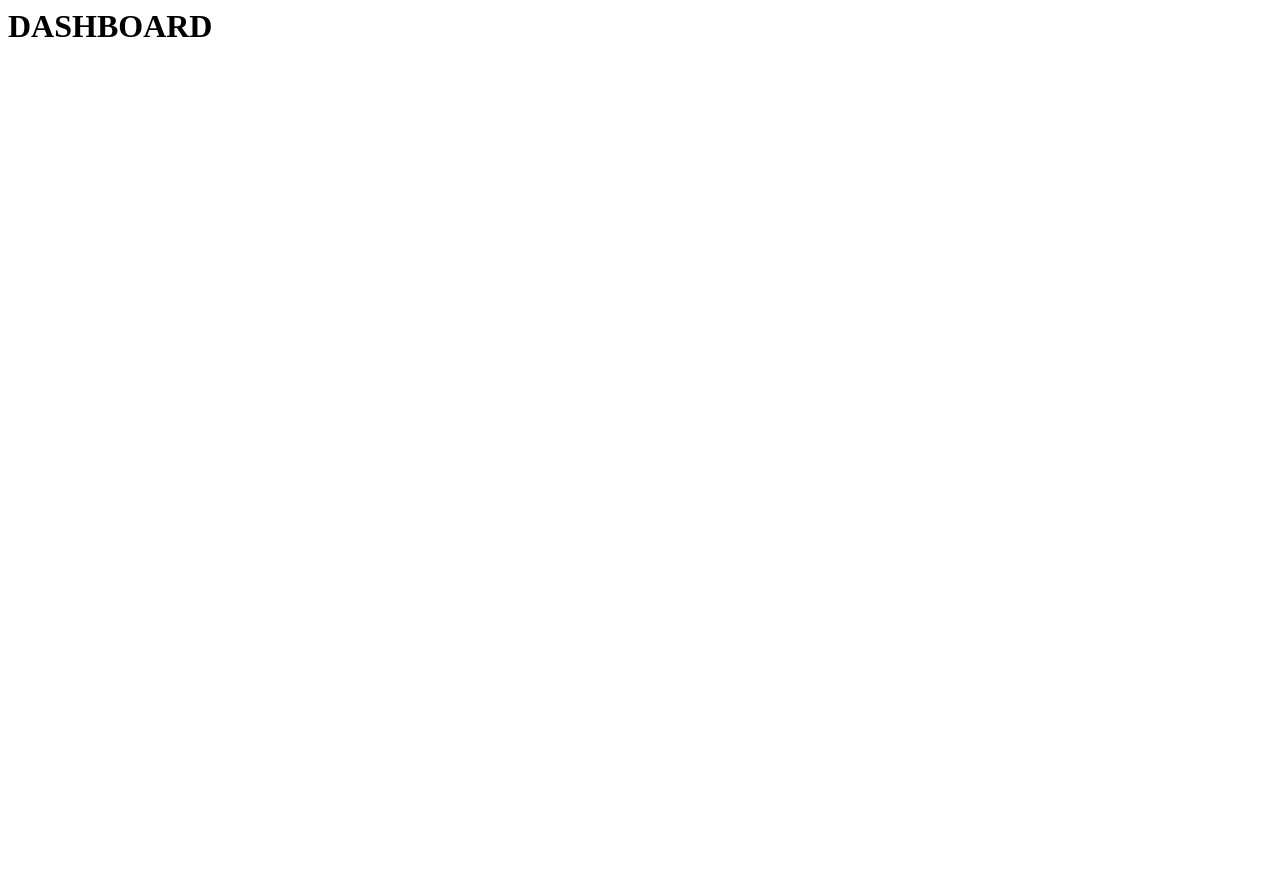
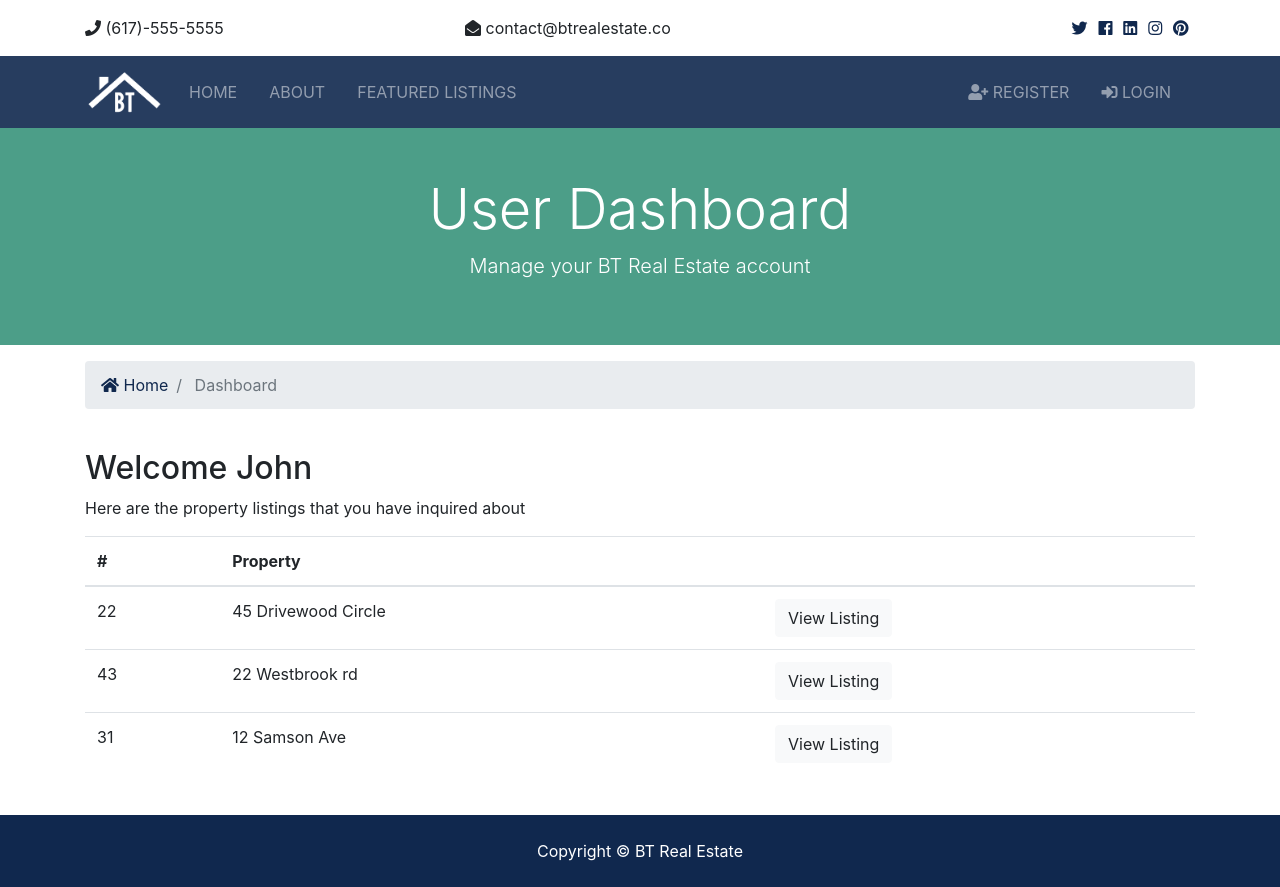
Before and after one commit to indayush/btre, a Django app: page /accounts/dashboard in a window 1280 px wide. Before the commit the page is almost empty. Before the commit the page ends 37 px from the top, so only its background shows below. Run offline with Django 3.2, Linux system fonts and the light colour scheme; some libraries are stand-ins or nearby versions.

Commit message:
Logout Functionality and Dashboard Page with static datda created. navbar with Dynamic data created

```diff
--- a/accounts/views.py
+++ b/accounts/views.py
@@ -82,7 +82,11 @@ def login(request):
         return render(request, 'accounts/login.html')
 
 def logout(request):
-    return redirect('index')
+
+    if request.method == 'POST':
+        auth.logout(request)
+        messages.success(request, 'You have logged out')
+        return redirect('index')
 
 def dashboard(request):
     return render(request, 'accounts/dashboard.html')
--- a/templates/accounts/dashboard.html
+++ b/templates/accounts/dashboard.html
@@ -1 +1,76 @@
-<h1>DASHBOARD</h1>
+{% extends 'base.html' %}
+
+{% block content %}
+  <section id="showcase-inner" class="py-5 text-white">
+    <div class="container">
+      <div class="row text-center">
+        <div class="col-md-12">
+          <h1 class="display-4">User Dashboard</h1>
+          <p class="lead">Manage your BT Real Estate account</p>
+        </div>
+      </div>
+    </div>
+  </section>
+
+  <!-- Breadcrumb -->
+  <section id="bc" class="mt-3">
+    <div class="container">
+      <nav aria-label="breadcrumb">
+        <ol class="breadcrumb">
+          <li class="breadcrumb-item">
+            <a href="{% url 'index' %}">
+              <i class="fas fa-home"></i> Home</a>
+          </li>
+          <li class="breadcrumb-item active"> Dashboard</li>
+        </ol>
+      </nav>
+    </div>
+  </section>
+
+    <!--Alerts-->
+    {% include 'partials/_alerts.html' %}
+
+  <section id="dashboard" class="py-4">
+    <div class="container">
+      <div class="row">
+        <div class="col-md-12">
+          <h2>Welcome John</h2>
+          <p>Here are the property listings that you have inquired about</p>
+          <table class="table">
+            <thead>
+              <tr>
+                <th scope="col">#</th>
+                <th scope="col">Property</th>
+                <th></th>
+              </tr>
+            </thead>
+            <tbody>
+              <tr>
+                <td>22</td>
+                <td>45 Drivewood Circle</td>
+                <td>
+                  <a class="btn btn-light" href="#">View Listing</a>
+                </td>
+              </tr>
+              <tr>
+                <td>43</td>
+                <td>22 Westbrook rd</td>
+                <td>
+                  <a class="btn btn-light" href="#">View Listing</a>
+                </td>
+              </tr>
+              <tr>
+                <td>31</td>
+                <td>12 Samson Ave</td>
+                <td>
+                  <a class="btn btn-light" href="#">View Listing</a>
+                </td>
+              </tr>
+            </tbody>
+          </table>
+        </div>
+      </div>
+    </div>
+  </section>
+
+  {% endblock %}
--- a/templates/pages/index.html
+++ b/templates/pages/index.html
@@ -7,6 +7,9 @@
     <div class="container text-center">
       <div class="home-search p-5">
         <div class="overlay p-5">
+          <!--Alerts-->
+          {% include 'partials/_alerts.html' %}
+
           <h1 class="display-4 mb-4">
             Property Searching Just Got So Easy
           </h1>
@@ -70,8 +73,6 @@
     </div>
   </section>
 
-  <!--Alerts-->
-  {% include 'partials/_alerts.html' %}
 
   <!-- Listings -->
   <section id="listings" class="py-5">
--- a/templates/partials/_navbar.html
+++ b/templates/partials/_navbar.html
@@ -41,6 +41,29 @@
             </ul>
 
             <ul class="navbar-nav ml-auto">
+                {% if user.is_authenticated %}
+                    <li
+                        {% if 'dashboard' in request.path %}
+                            class="nav-item active mr-3"
+                        {% else %}
+                            class="nav-item mr-3"
+                        {% endif %}
+                    >
+                        <a class="nav-link" href="{% url 'dashboard' %}">
+                            Welcome {{ user.first_name }} (Dashboard)
+                        </a>
+                    </li>
+
+                    <li class="nav-item active mr-3">
+                        <a class="nav-link" href="javascript:{document.getElementById('logout').submit()}">
+                            <i class="fas fa-sign-out-alt"></i> Logout
+                        </a>
+                        <form action="{% url 'logout' %}" id="logout" method="POST">
+                            {% csrf_token %}
+                            <input type="hidden">
+                        </form>
+                    </li>
+                {% else %}
                     <li
                         {% if 'register' in request.path %}
                             class="nav-item active mr-3"
@@ -49,8 +72,10 @@
                         {% endif %}
                     >
                         <a class="nav-link" href="{% url 'register' %}">
-                    <i class="fas fa-user-plus"></i> Register</a>
+                            <i class="fas fa-user-plus"></i> Register
+                        </a>
                     </li>
+
                     <li
                         {% if 'login' in request.path %}
                             class="nav-item active mr-3"
@@ -63,6 +88,7 @@
                             Login
                         </a>
                     </li>
+                {% endif %}
             </ul>
             </div>
         </div>
```
Lines whose indentation alone changed are shown as unchanged.
